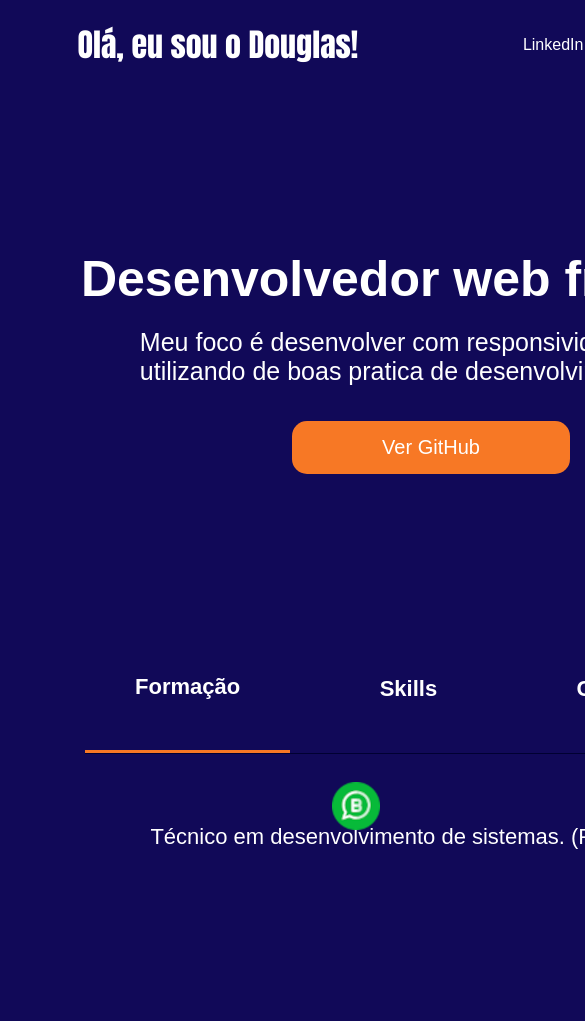
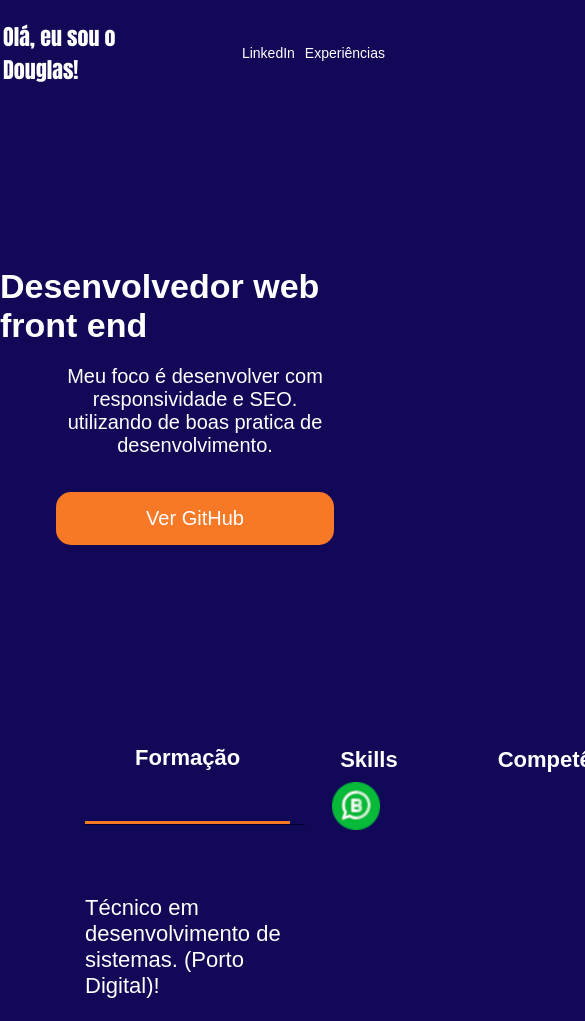
Before and after one commit to douglashenriquedeveloper/curriculo-web, a plain HTML site: page index.html in a window 390 px wide. Shown: the top 1021 px of the page, 585 px wide, since content can reach past the window. Before the commit the page ends 872 px from the top, so only its background shows below. Drawn offline with Linux system fonts and the light colour scheme.

Commit message:
deixei responsivo para varias telas o header e a 1 section do main, falta a 2 section do main só

```diff
--- a/index.html
+++ b/index.html
@@ -59,7 +59,9 @@
                 <li class="lisDoUlDoNavDoCabecalho">
                     <a class="asDosLisdoUlDoNavDoCabecalho" target="_blank"
                         href="https://www.linkedin.com/in/douglashenrique-developer">LinkedIn</a>
-                    <a class="asDosLisdoUlDoNavDoCabecalho" href="" target="_blank">experiência profissional</a>
+                </li>
+                <li class="lisDoUlDoNavDoCabecalho">
+                    <a class="asDosLisdoUlDoNavDoCabecalho" href="" target="_blank">Experiências</a>
                 </li>
             </ul>
         </nav>
@@ -86,6 +88,7 @@
                 </div>
                 <div id="divDopDaSection2DoConteudoPrincipal">
                     <p id="pDaSection2DoConteudoPrincipal">Técnico em desenvolvimento de sistemas. (Porto Digital)!</p>
+                </div>
         </section>
         </div>
         </div>
--- a/style.css
+++ b/style.css
@@ -2,7 +2,7 @@
     padding: 0px;
     margin: 0px;
     max-width: 862px;
-    min-width: 862px;
+    min-width: 320px;
     margin: auto;
     background-color: #110958;
 }
@@ -10,10 +10,17 @@
 #cabecalho {
     background-color: #110958;
     display: flex;
-    justify-content: space-around;
+    justify-content: space-between;
     align-items: center;
     align-content: center;
     padding: 20px;
+}
+
+@media (min-width: 320px) and (max-width: 862px) {
+    #cabecalho {
+        padding-left: 3px;
+        padding-right: 5px;
+    }
 }
 
 #h1DoCabecalho {
@@ -21,15 +28,30 @@
     font-family: Impact;
     font-size: 32px;
     text-decoration: none;
+    padding-left: 60px;
+}
+
+@media (min-width: 320px) and (max-width: 862px) {
+    #h1DoCabecalho {
+        font-size: 22px;
+        padding-left: 0px;
+    }
 }
 
 /*#navDoCabecalho {
 }*/
 
-#ulDoNavDocabecalho{
+#ulDoNavDocabecalho {
     list-style: none;
     display: flex;
     margin: 0px;
+    padding-right: 50px;
+}
+
+@media (min-width: 320px) and (max-width: 862px) {
+    #ulDoNavDocabecalho {
+        padding-right: 0px;
+    }
 }
 
 /*.lisDoUlDoNavDoCabecalho {
@@ -44,11 +66,18 @@
     padding: 10px;
 }
 
+@media (min-width: 320px) and (max-width: 862px) {
+    .asDosLisdoUlDoNavDoCabecalho {
+    font-size: 14px;
+    padding-right: 0px;
+    }
+}
+
 /*#conteudoPrincipal {
 }*/
 
 
-#section1DoConteudoPrincipal{
+#section1DoConteudoPrincipal {
     background-color: #110958;
     display: flex;
     flex-direction: column;
@@ -65,15 +94,28 @@
     margin-bottom: 10px;
 }
 
-#pDoSection1DoConteudoPrincipal{
+@media (min-width: 320px) and (max-width: 862px) {
+    #h1DoSection1DoConteudoPrincipal {
+        font-size: 34px;
+    }
+}
+
+#pDoSection1DoConteudoPrincipal {
     color: #fff;
     font-family: Sans-serif, Verdana, Tahoma;
     font-size: 25px;
     margin-top: 10px;
     margin-bottom: 10px;
+    text-align: center;
 }
 
-#aDoSection1DoConteudoPrincipal{
+@media(min-width: 320px) and (max-width: 862px) {
+    #pDoSection1DoConteudoPrincipal {
+        font-size: 20px;
+    }
+}
+
+#aDoSection1DoConteudoPrincipal {
     background-color: #f77825;
     color: #fff;
     text-decoration: none;
@@ -87,11 +129,11 @@
     border-radius: 15px;
 }
 
-#section2DoConteudoPrincipal{
+#section2DoConteudoPrincipal {
     background-color: #110958;
 }
 
-#divDeTudoDaSection2DoConteudoPrincipal{
+#divDeTudoDaSection2DoConteudoPrincipal {
     margin-left: 85px;
     margin-right: 85px;
 }
@@ -115,21 +157,21 @@
     padding: 50px;
 }
 
-#buttonFormacao{
+#buttonFormacao {
     border-bottom-style: solid;
     border-bottom-width: 3px;
     border-bottom-color: #f77825;
 }
 
-#divDopDaSection2DoConteudoPrincipal{
+#divDopDaSection2DoConteudoPrincipal {
     display: flex;
     flex-direction: column;
     align-items: center;
     margin-top: 45px;
 }
 
-#pDaSection2DoConteudoPrincipal{
-    color:#fff;
+#pDaSection2DoConteudoPrincipal {
+    color: #fff;
     font-family: Sans-serif, Verdana, Tahoma;
     font-size: 22px;
     margin-top: 25px;
@@ -138,13 +180,13 @@
 /*#rodape{
 }*/
 
-#rodape{
+#rodape {
     background-color: #110958;
     display: flex;
     justify-content: end;
 }
 
-#whatsaapBussines{
+#whatsaapBussines {
     margin-right: 10px;
     margin-bottom: 10px;
     position: fixed;
```
